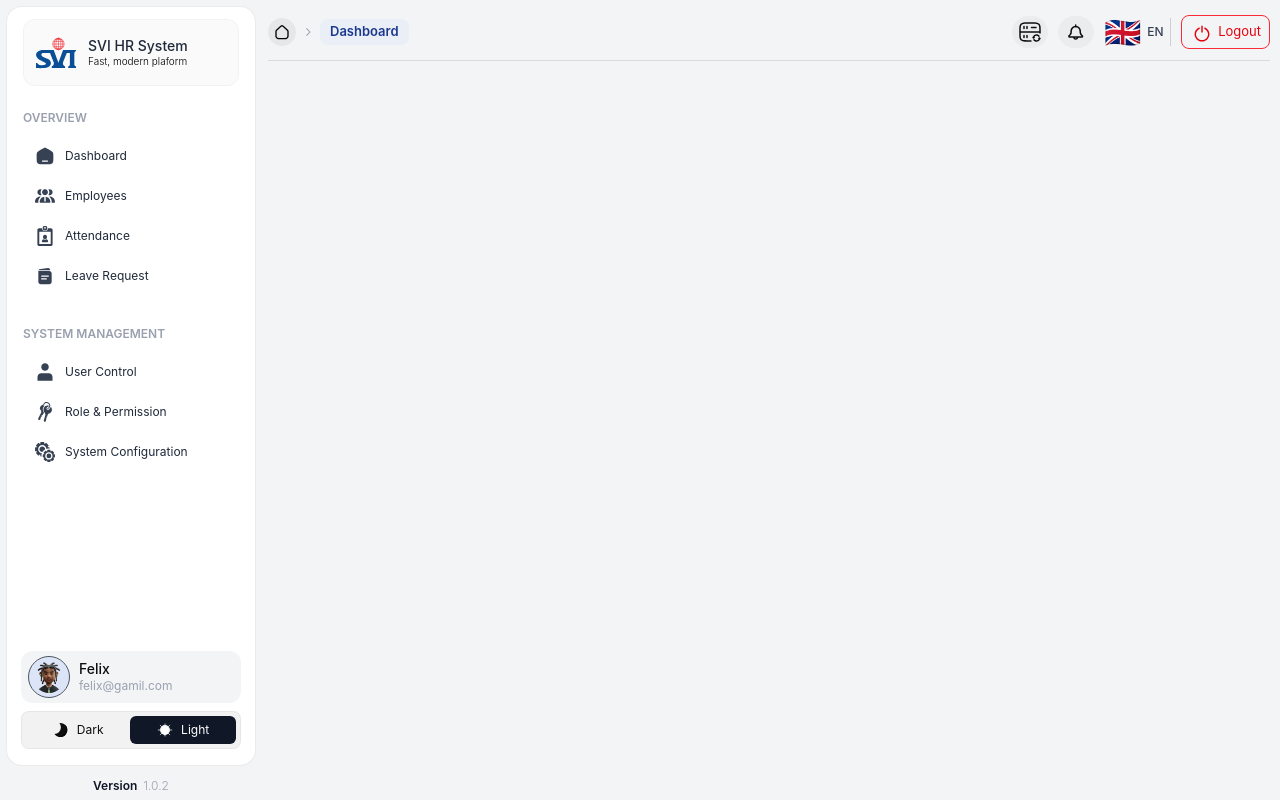
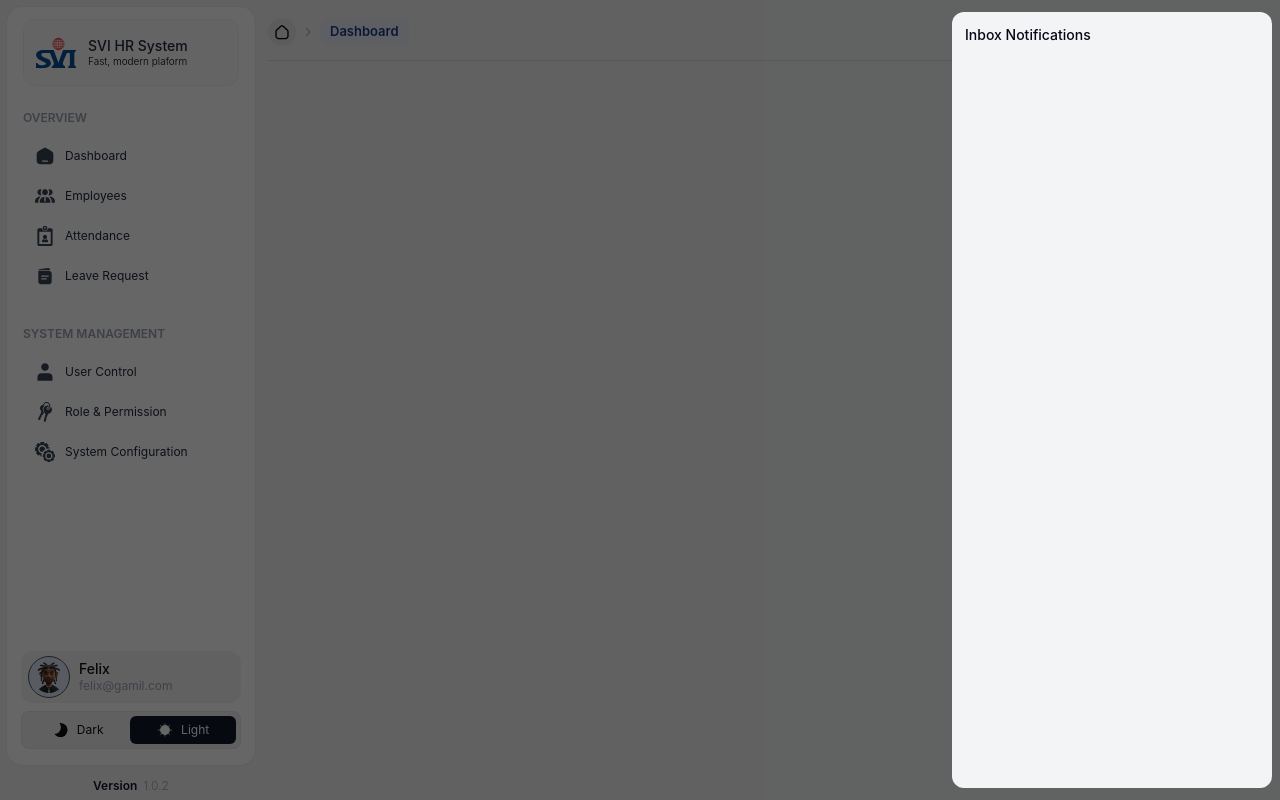
Before and after one commit to Lyheangdev/admin-ui-ecommerce, a Nuxt app: page / in a window 1280 px wide. Both pictures are taken after a click on the button 1076 px from the left and 32 px from the top of the page. Built offline with nearby package versions, Linux system fonts and the light colour scheme.

Commit message:
add drawer

```diff
--- /dev/null
+++ b/app/components/NotificationBell.vue
@@ -0,0 +1,62 @@
+<template>
+  <Teleport to="body">
+    <Transition name="fade-out" mode="out-in">
+      <div
+        v-if="isOpen"
+        class="fixed inset-0 w-screen h-screen bg-black/60 z-99"
+        @click.stop="isOpen = false"
+      ></div>
+    </Transition>
+
+    <Transition name="slide-right">
+      <div
+        v-if="isOpen"
+        class="fixed top-3 bottom-3 right-2 rounded-xl w-[320px] max-w-[320px] bg-gray-100 dark:bg-black border border-white/10 z-999 py-3 px-3"
+      >
+        <h4 class="text-bg-primary dark:text-gray-50 text-sm">Inbox Notifications</h4>
+      </div>
+    </Transition>
+  </Teleport>
+
+  <button
+    class="cursor-pointer bg-black/3 dark:bg-white/8 px-1.5 py-1 rounded-full"
+    @click.stop="isOpen = true"
+  >
+    <IconNotification class="size-6! text-bg-secondary dark:text-white" />
+  </button>
+</template>
+
+<script setup lang="ts">
+import IconNotification from '~/assets/icons/notification.svg';
+
+const isOpen = ref(false);
+</script>
+
+<style scoped>
+.slide-right-enter-active,
+.slide-right-leave-active {
+  transition: transform 250ms ease;
+  will-change: transform;
+}
+
+.slide-right-enter-from {
+  transform: translate3d(100%, 0, 0);
+}
+
+.slide-right-leave-to {
+  transform: translate3d(100%, 0, 0);
+}
+
+.fade-out-enter-active,
+.fade-out-leave-active {
+  transition: opacity 300ms ease;
+}
+
+.fade-out-enter-from {
+  opacity: 0;
+}
+
+.fade-out-leave-to {
+  opacity: 0;
+}
+</style>
--- a/app/layouts/default.vue
+++ b/app/layouts/default.vue
@@ -1,6 +1,5 @@
 <template>
   <main
-    data-theme="light"
     class="flex w-screen h-screen bg-gray-100 dark:bg-black/90 p-1.5 transition-colors duration-200 ease-out m-0!"
   >
     <div class="flex flex-col gap-3 w-[250px] max-w-[250px]">
@@ -148,9 +147,7 @@
           <button class="cursor-pointer bg-black/3 dark:bg-white/8 px-1.5 py-1 rounded-full">
             <IconServer class="size-6! text-bg-secondary dark:text-white" />
           </button>
-          <button class="cursor-pointer bg-black/3 dark:bg-white/8 px-1.5 py-1 rounded-full">
-            <IconNotification class="size-6! text-bg-secondary dark:text-white" />
-          </button>
+          <NotificationBell />
           <LocaleSwitcher />
           <div class="w-px h-7 bg-black/15 dark:bg-white/25" />
           <button
@@ -180,12 +177,12 @@ import IconUser from '~/assets/icons/user.svg';
 import IconKeys from '~/assets/icons/keys.svg';
 import IconSetting from '~/assets/icons/setting-config.svg';
 import IconLogout from '~/assets/icons/logout.svg';
-import IconNotification from '~/assets/icons/notification.svg';
 import IconServer from '~/assets/icons/server.svg';
 
 import packageJson from '../../package.json';
 
 import { capitalize } from 'vue';
+import NotificationBell from '~/components/NotificationBell.vue';
 
 const VERSION = packageJson.version;
 
@@ -193,6 +190,12 @@ type ThemeMode = 'light' | 'dark';
 const themeMode = ref<ThemeMode>('light');
 
 const route = useRoute();
+
+useHead({
+  htmlAttrs: {
+    'data-theme': themeMode,
+  },
+});
 
 const featureMenu = [
   {
@@ -252,12 +255,12 @@ onMounted(() => {
 watch(
   themeMode,
   (mode) => {
-    if (typeof window !== 'undefined') {
-      localStorage.setItem('themeMode', mode);
-      const main = document.querySelector('main');
-      if (!main) return;
-      main.setAttribute('data-theme', themeMode.value);
-    }
+    // if (typeof window !== 'undefined') {
+    //   localStorage.setItem('themeMode', mode);
+    //   const main = document.querySelector('html');
+    //   if (!main) return;
+    //   main.setAttribute('data-theme', themeMode.value);
+    // }
   },
   { immediate: true }
 );
```
